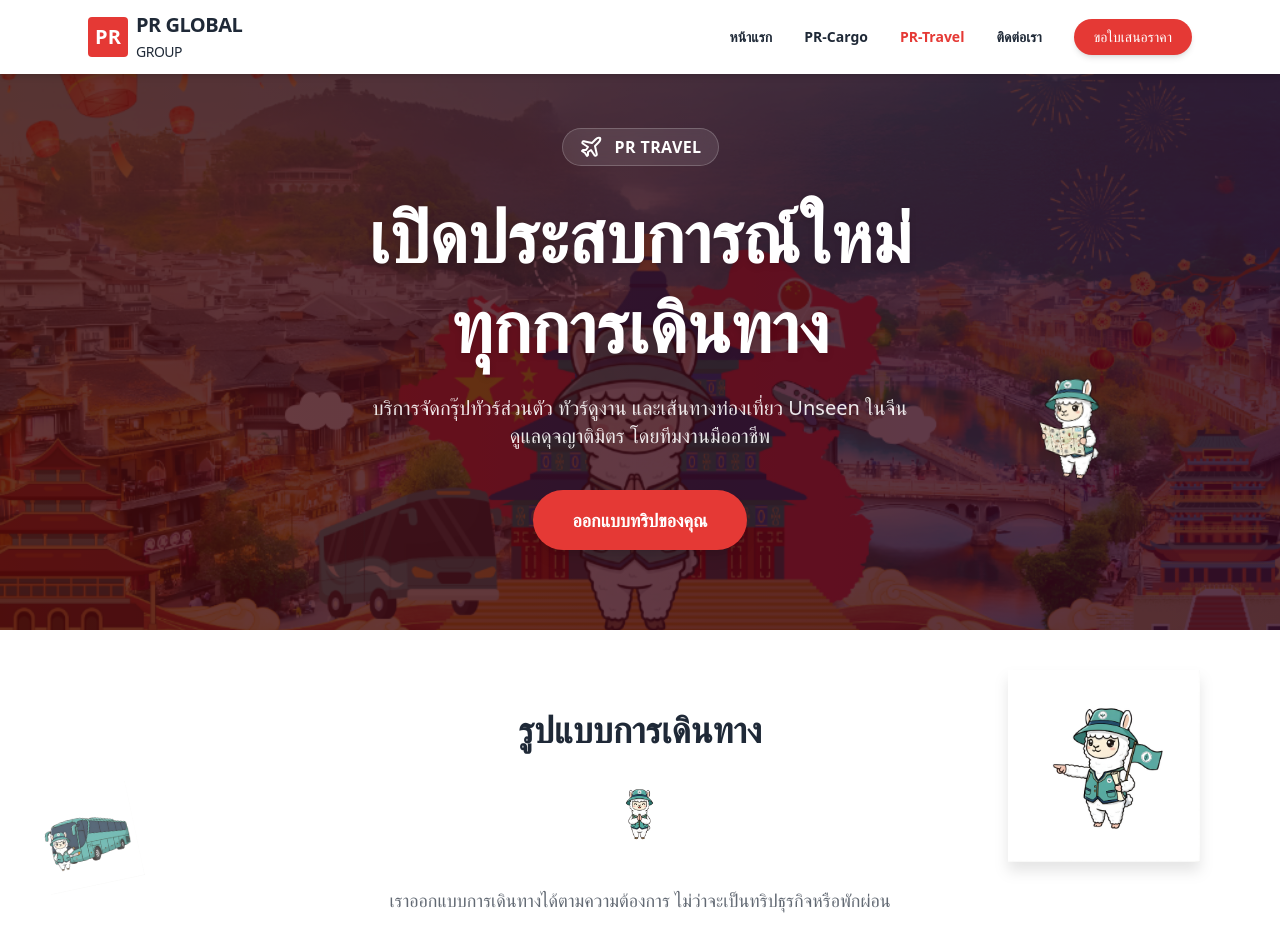
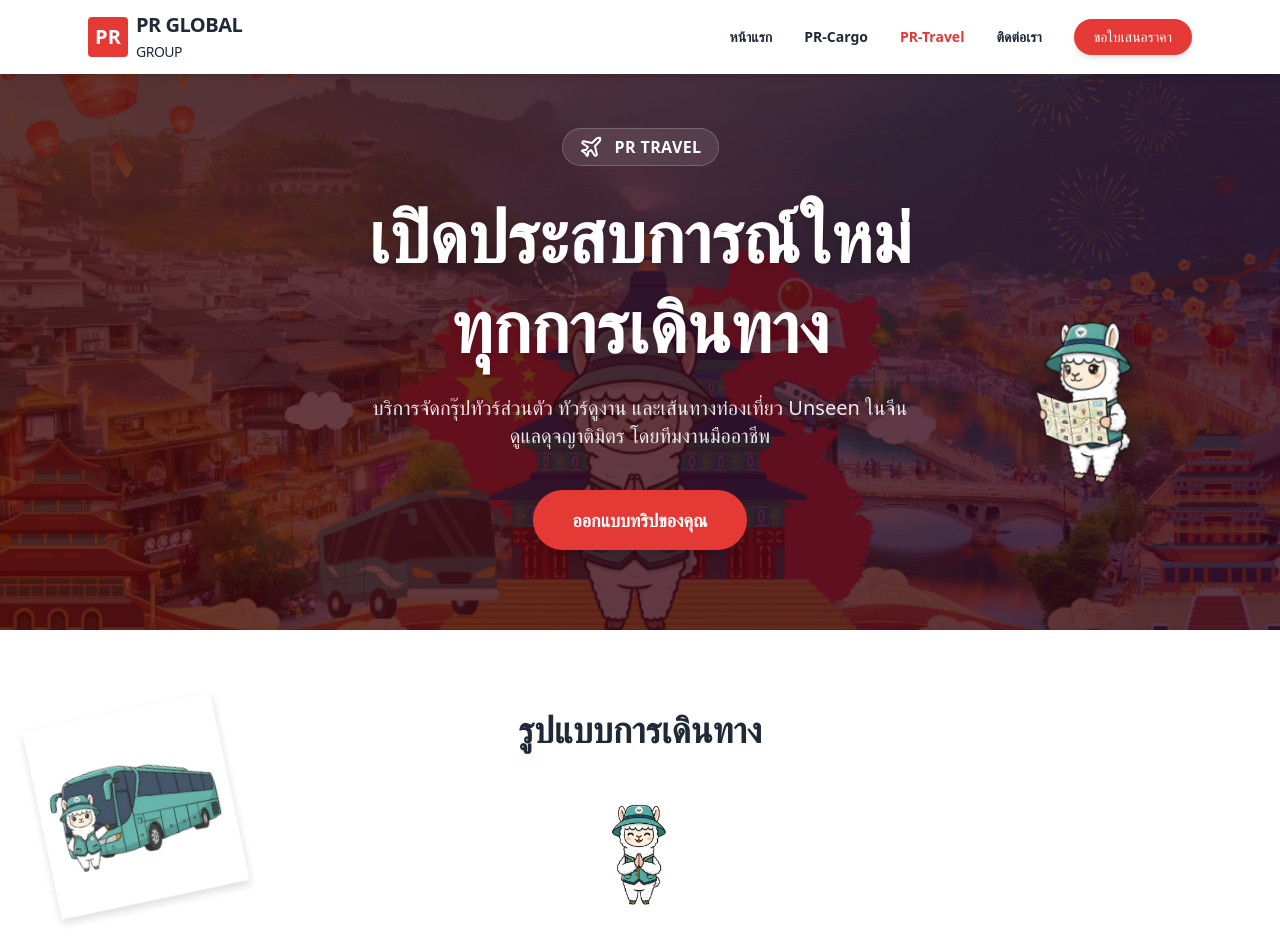
Before and after one commit to wasingsd/prgbgroup, a Next.js app: page /pr-travel in a window 1280 px wide. Shown: the top 952 px of the page. Built offline with nearby package versions, Linux system fonts and the light colour scheme.

Commit message:
Resize mascots and remove those with backgrounds

```diff
--- a/app/pr-travel/page.tsx
+++ b/app/pr-travel/page.tsx
@@ -11,9 +11,7 @@
 import MascotMap from '@/app/assets/images/mascot-pr-travel-map.png';
 import MascotPlane from '@/app/assets/images/mascot-pr-travel-plane.png';
 import MascotCare from '@/app/assets/images/mascot-pr-travel-care.png';
-import MascotGuide from '@/app/assets/images/mascot-pr-travel-guide.png';
 import MascotPresent from '@/app/assets/images/mascot-pr-travel-present.png';
-import MascotFinish from '@/app/assets/images/mascot-pr-travel-finish.png';
 import TravelMascot from '@/app/assets/images/travel-mascot.png';
 
 
@@ -46,8 +44,9 @@
                         ออกแบบทริปของคุณ
                     </button>
                     {/* Floating Mascots in Hero */}
-                    <div className="absolute right-[10%] bottom-[10%] hidden lg:block animate-bounce-slow">
-                        <Image src={MascotMap} alt="Travel Alpaca" width={180} height={180} className="w-40 h-auto drop-shadow-2xl rotate-6" />
+                    {/* Floating Mascots in Hero */}
+                    <div className="absolute right-[5%] bottom-[5%] hidden lg:block animate-bounce-slow">
+                        <Image src={MascotMap} alt="Travel Alpaca" width={240} height={240} className="w-64 h-auto drop-shadow-2xl rotate-6" />
                     </div>
                 </div>
             </div>
@@ -56,16 +55,13 @@
 
             {/* Tour Types */}
             <section className="py-20 bg-white relative">
-                <div className="absolute top-10 right-0 md:right-20 w-32 md:w-48 opacity-100 z-10 pointer-events-none hidden lg:block">
-                    <Image src={MascotGuide} alt="Travel Guide Mascot" width={200} height={300} className="w-full h-auto drop-shadow-xl" />
-                </div>
-                <div className="absolute top-40 left-10 w-24 opacity-80 z-10 pointer-events-none hidden lg:block animate-pulse">
-                    <Image src={MascotBus} alt="Bus Mascot" width={150} height={150} className="w-full h-auto -rotate-12" />
+                <div className="absolute top-20 left-10 w-48 opacity-90 z-10 pointer-events-none hidden lg:block animate-pulse">
+                    <Image src={MascotBus} alt="Bus Mascot" width={250} height={250} className="w-full h-auto -rotate-12 drop-shadow-lg" />
                 </div>
                 <div className="container mx-auto px-8 relative">
                     <h2 className="text-3xl md:text-4xl font-bold text-center mb-6 text-[#1F2937]">รูปแบบการเดินทาง</h2>
                     <div className="flex justify-center mb-8">
-                        <Image src={MascotWelcome} alt="Welcome Alpaca" width={100} height={100} className="w-20 h-auto animate-bounce-slow" />
+                        <Image src={MascotWelcome} alt="Welcome Alpaca" width={200} height={200} className="w-40 h-auto animate-bounce-slow" />
                     </div>
                     <p className="text-center text-[#1F2937]/70 mb-12 max-w-2xl mx-auto text-lg">เราออกแบบการเดินทางได้ตามความต้องการ ไม่ว่าจะเป็นทริปธุรกิจหรือพักผ่อน</p>
 
@@ -218,9 +214,6 @@
                     <div className="text-center mb-16 relative">
                         {/* Decorative Elements */}
                         <div className="absolute top-1/2 left-1/2 -translate-x-1/2 -translate-y-1/2 w-full max-w-lg h-20 bg-primary/5 rounded-full blur-3xl -z-10"></div>
-                        <div className="absolute -left-4 md:left-20 top-0 hidden lg:block animate-bounce-slow">
-                            <Image src={MascotFinish} alt="Happy Travel" width={120} height={120} className="w-28 h-auto drop-shadow-lg" />
-                        </div>
                         <h2 className="text-3xl md:text-5xl font-bold text-[#1F2937] mb-6">
                             ทำไมต้องเดินทางกับ <span className="text-primary">PR TRAVEL</span>
                         </h2>
```
